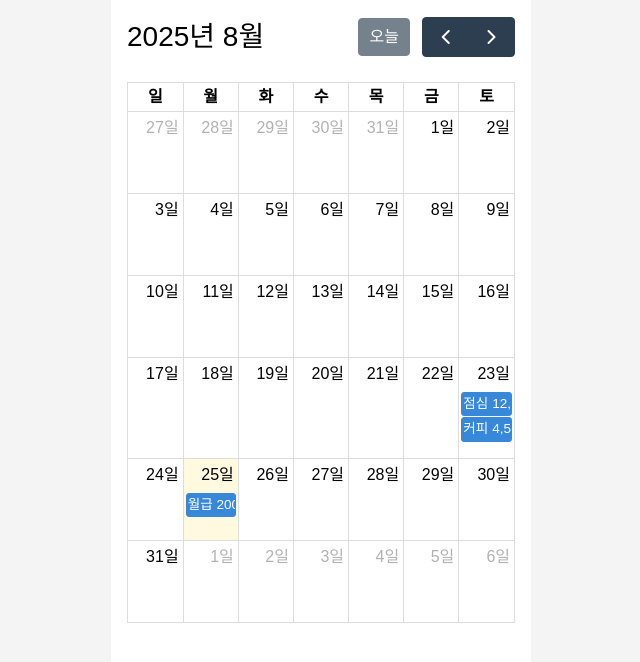
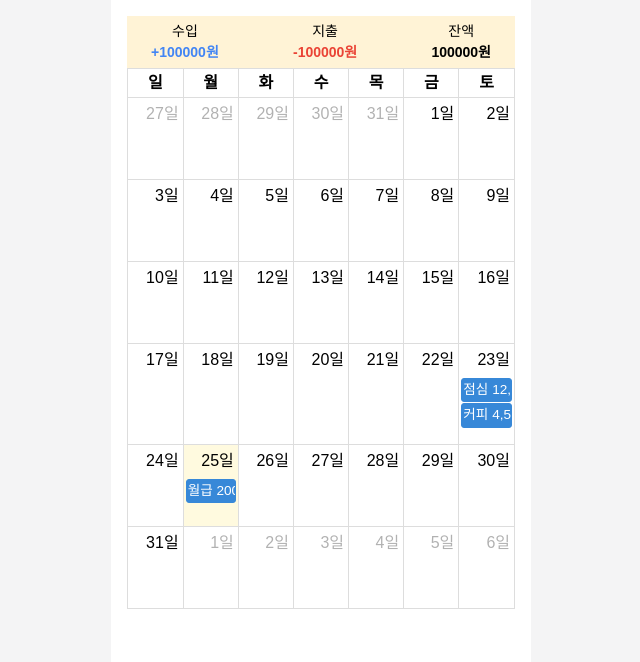
Before and after one commit to prgrms-fe-devcourse/FES-5-Project3-TEAM-5, a React (Vite) app: page /accountBook/calendar in a window 1280 px wide. Shown: the top 662 px of the page, without its empty margins (319-959 px from the left). Built offline with nearby package versions, Linux system fonts and the light colour scheme; a web font is replaced by a local one.

Commit message:
[Stlye] 수입, 지출, 잔액 통합 UI 추가

```diff
--- a/src/index.css
+++ b/src/index.css
@@ -5,8 +5,8 @@
   --color-primary-base: #ec8e4a;
   --color-primary-pale: #fff3d6;
 
-  --color--secondary-blue: #4285f4;
-  --color--secondary-red: #ea4335;
+  --color-secondary-blue: #4285f4;
+  --color-secondary-red: #ea4335;
 
   --color--neutral-dark: #777777;
   --color--neutral-DEFAULT: #b5b5b5;
--- a/src/pages/calendar/ui/Calendar.tsx
+++ b/src/pages/calendar/ui/Calendar.tsx
@@ -15,6 +15,7 @@ export const Calender = ({ events }: Props) => {
       locale={koLocale}
       events={events}
       height="auto"
+      headerToolbar={false}
     />
   )
 }
--- /dev/null
+++ b/src/pages/calendar/ui/TotalReport.tsx
@@ -0,0 +1,20 @@
+import { TotalReportItem } from './TotalReportItem'
+
+export const TotalReport = () => {
+  return (
+    <div className="w-full h-13 bg-primary-pale flex justify-between items-center px-6">
+      <TotalReportItem
+        title="수입"
+        amount={100000}
+      />
+      <TotalReportItem
+        title="지출"
+        amount={100000}
+      />
+      <TotalReportItem
+        title="잔액"
+        amount={100000}
+      />
+    </div>
+  )
+}
--- /dev/null
+++ b/src/pages/calendar/ui/TotalReportItem.tsx
@@ -0,0 +1,27 @@
+import React from 'react'
+import { cn } from '../../../shared/utils/cn'
+
+interface Props {
+  title: string
+  amount: number
+}
+
+export const TotalReportItem = ({ title, amount }: Props) => {
+  return (
+    <div className="flex flex-col text-size-md items-center justify-center">
+      <p className="">{title}</p>
+      <p
+        className={cn(
+          'font-bold',
+          title === '수입' && 'text-secondary-blue',
+          title === '지출' && 'text-secondary-red',
+          title === '잔액' && 'text-black'
+        )}>
+        {title === '수입' ? '+' : title === '지출' ? '-' : ''}
+        {amount}원
+      </p>
+    </div>
+  )
+}
+
+React.memo(TotalReportItem)
--- a/src/pages/calendar/ui/page.tsx
+++ b/src/pages/calendar/ui/page.tsx
@@ -1,4 +1,5 @@
 import { Calender } from './Calendar'
+import { TotalReport } from './TotalReport'
 
 const events = [
   { title: '점심 12,000원', date: '2025-08-23' },
@@ -7,5 +8,10 @@ const events = [
 ]
 
 export default function CalendarPage() {
-  return <Calender events={events} />
+  return (
+    <div>
+      <TotalReport />
+      <Calender events={events} />
+    </div>
+  )
 }
```
